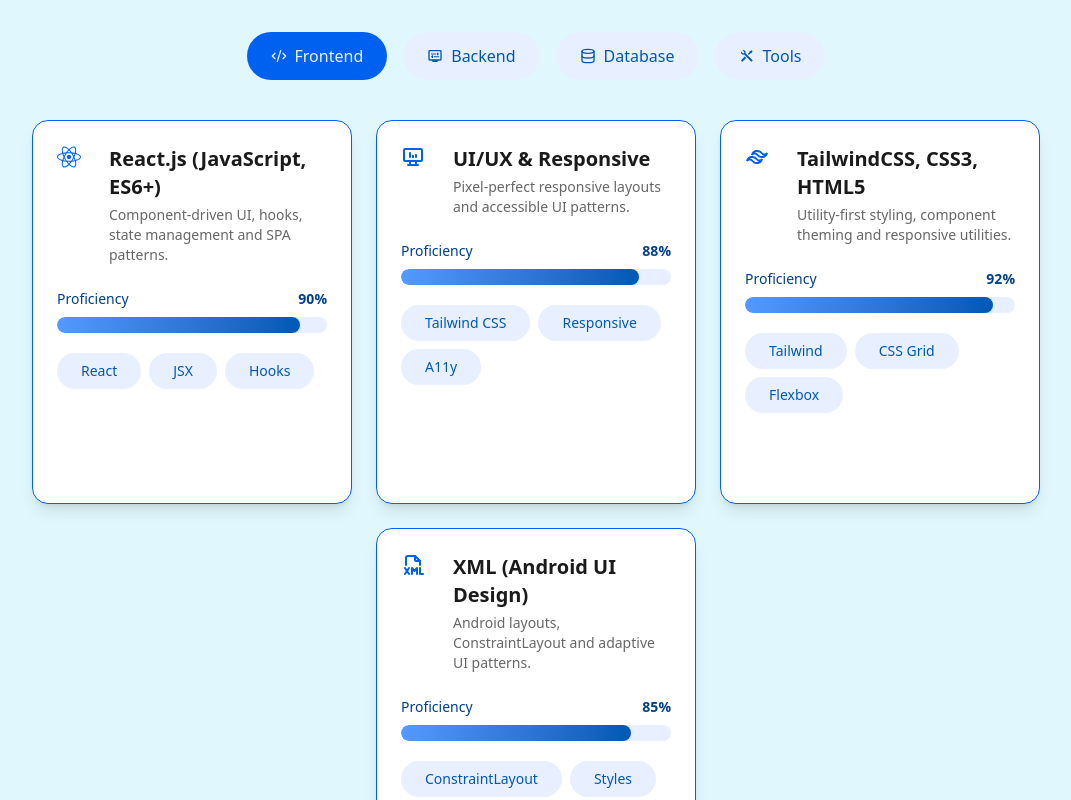
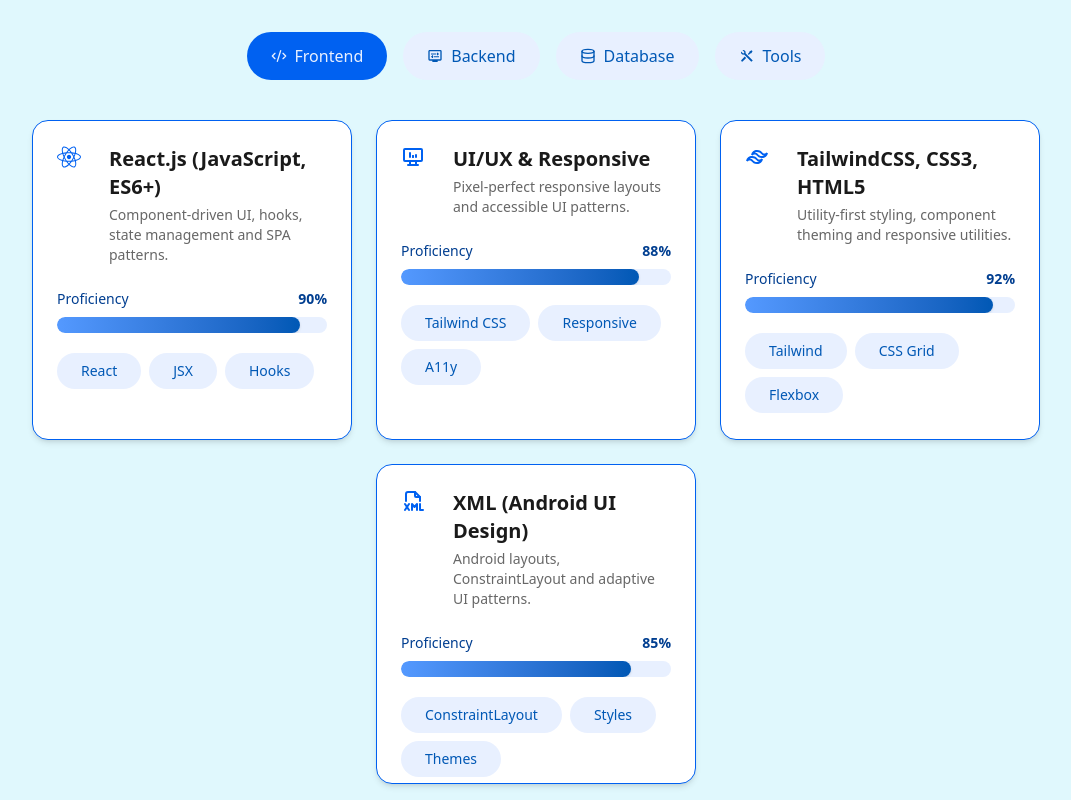
Before and after one commit to jaiswaldhiraj/Portfolio, a Next.js app: page / in a window 1280 px wide. Shown: the part 820-1620 px from the top of the page, without its empty margins (104-1175 px from the left). Built offline with nearby package versions, Linux system fonts and the light colour scheme.

Commit message:
cards fixed

```diff
--- /dev/null
+++ b/app/components/Categories.js
@@ -0,0 +1,46 @@
+
+import React from 'react'
+import OnlyIcon from "./OnlyIcon";
+
+export const Categories = ({categories,activeCategory,setActiveCategory}) => {
+    return (
+        <div className="flex items-center justify-center gap-4 m-10 mt-7">
+            {/* Loop through all categories and create one button for each */}
+            {categories.map((cat) => {
+                const active = cat === activeCategory; // Check if this category is currently active
+                return (
+                    <button
+                        key={cat} // unique key required by React for lists
+                        onClick={() => setActiveCategory(cat)} // When clicked, set this category as the active one
+                        /*
+                          Conditional styles (ternary):
+                            if active → highlighted background + light text
+                            else → normal text color only
+                        */
+                        className={`px-6 py-3 rounded-3xl gap-x-2 flex bg-[var(--accent-light)] hover:bg-[var(--accent-hover)] items-center justify-center text-l transition
+              ${active
+                                ? "bg-[var(--highlight)] text-[var(--accent-light)] hover:bg-[var(--highlight)]"
+                                : "text-[var(--accent)]"}
+              `}
+                        /*
+                          aria-pressed: accessibility attribute
+                          - true if this button is active (pressed)
+                          - false if not active
+                          Helps screen readers understand toggle state
+                        */
+                        aria-pressed={active}
+                    >
+                        {/* Always show the icon for the category */}
+                        <OnlyIcon icon={cat} />
+                        {/*
+          Show category name text only on medium (md) and larger screens.
+          - hidden: hide on small screens
+          - md:inline: display inline on md+ screens
+        */}
+                        <span className="hidden md:inline">{cat}</span>
+                    </button>
+                );
+            })}
+        </div>
+    )
+}
--- a/app/components/Skillcarousel.js
+++ b/app/components/Skillcarousel.js
@@ -4,6 +4,7 @@
 import { CardChips } from "./CardChips";
 import { ProgressBar } from "./ProgressBar";
 import { DATA } from "../data/skillsData";
+import { Categories } from "./Categories";
 
 const categories = Object.keys(DATA);
 
@@ -24,54 +25,18 @@
       </div>
 
       {/* Categories */}
-      <div className="flex items-center justify-center gap-4 m-10 mt-7">
-        {/* Loop through all categories and create one button for each */}
-        {categories.map((cat) => {
-          const active = cat === activeCategory; // Check if this category is currently active
-          return (
-            <button
-              key={cat} // unique key required by React for lists
-              onClick={() => setActiveCategory(cat)} // When clicked, set this category as the active one
-              /*
-                Conditional styles (ternary):
-                  if active → highlighted background + light text
-                  else → normal text color only
-              */
-              className={`px-6 py-3 rounded-3xl gap-x-2 flex bg-[var(--accent-light)] hover:bg-[var(--accent-hover)] items-center justify-center text-l transition
-              ${active
-                  ? "bg-[var(--highlight)] text-[var(--accent-light)] hover:bg-[var(--highlight)]"
-                  : "text-[var(--accent)]"}
-              `}
-              /*
-                aria-pressed: accessibility attribute
-                - true if this button is active (pressed)
-                - false if not active
-                Helps screen readers understand toggle state
-              */
-              aria-pressed={active}
-            >
-              {/* Always show the icon for the category */}
-              <OnlyIcon icon={cat} />
-              {/*
-          Show category name text only on medium (md) and larger screens.
-          - hidden: hide on small screens
-          - md:inline: display inline on md+ screens
-        */}
-              <span className="hidden md:inline">{cat}</span>
-            </button>
-          );
-        })}
-      </div>
+      <Categories categories={categories} activeCategory={activeCategory} setActiveCategory={setActiveCategory} />
 
       {/* Carousel area */}
       <div className="relative">
+        {/* Cards container*/}
         <div className="flex flex-wrap justify-center items-start gap-6 pb-4 px-8">
           {items.map((skill, idx) => {
             return (
               <div
                 key={skill.id}
                 data-index={idx}
-                  className={`snap-center w-full sm:w-[320px] md:w-[320px] h-96 p-6 rounded-2xl border border-[var(--highlight)] bg-white shadow-lg`}
+                className={`snap-center w-full sm:w-[320px] md:w-[320px] md:h-80 p-6 rounded-2xl border border-[var(--highlight)] bg-white shadow-md hover:shadow-[var(--shadow-card)] hover:scale-[1] transition-all duration-300`}
               >
                 <div className="flex items-start justify-between gap-4">
                   <div>
@@ -85,10 +50,10 @@
                 </div>
 
                 {/* progress */}
-                  <ProgressBar skill={skill}/>
+                <ProgressBar skill={skill} />
 
                 {/* Chips */}
-                  <CardChips Skills={skill}/>
+                <CardChips Skills={skill} />
               </div>
             );
           })}
--- a/app/globals.css
+++ b/app/globals.css
@@ -28,7 +28,7 @@
   --highlight: #0061f1;
   --highlight-light: #5499ff;
 
-  --shadow-card: 0 8px 20px rgb(119, 223, 255);
-  --shadow-image: 0 8px 20px rgb(0, 32, 48);
+  --shadow-card: 0 10px 32px rgb(48, 103, 147,1);
+  --shadow-image: 0 10px 32px rgb(0, 32, 48,1);
 
 }
```
Lines whose indentation alone changed are shown as unchanged.
